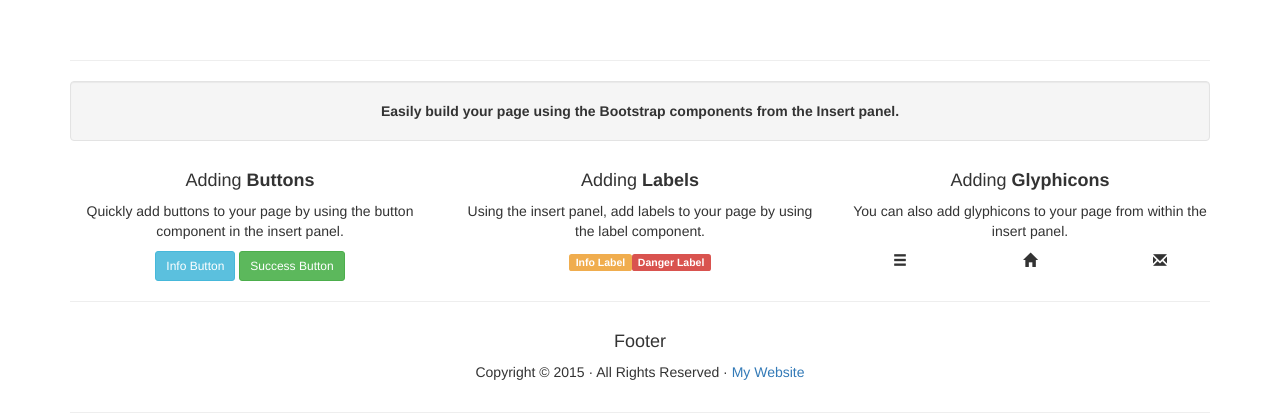
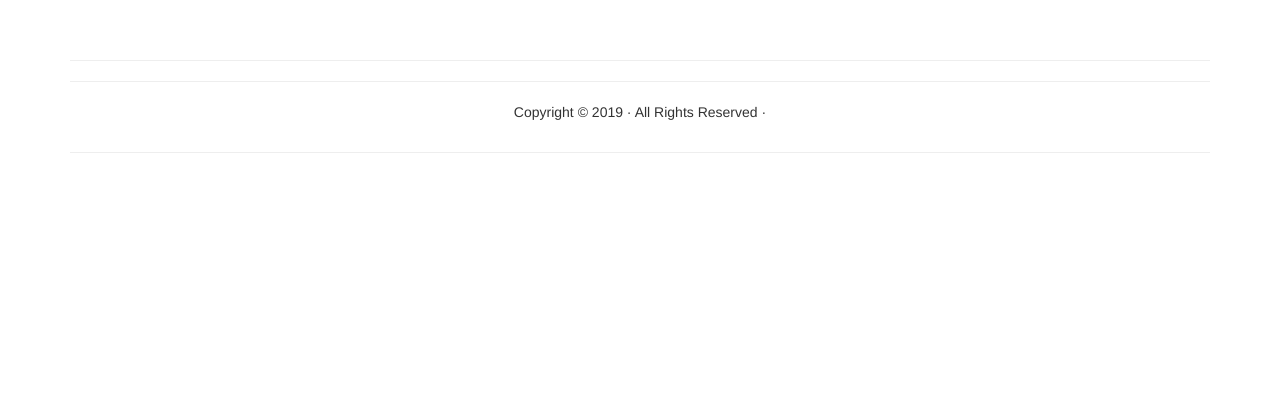
Before and after one commit to Dian-Yordanov/rumyanawebsite, a plain HTML site: page resume.html in a window 1280 px wide. Shown: the part 2596-3015 px from the top of the page. After the commit the page ends 2769 px from the top, so only its background shows below. Drawn offline with Linux system fonts and the light colour scheme.

Commit message:
fast save

```diff
--- a/resume.html
+++ b/resume.html
@@ -192,38 +192,10 @@
       </object>
     </div>
     <hr>
-    <div class="row">
-      <div class="text-center col-md-12">
-        <div class="well"><strong> Easily build your page using the Bootstrap components from the Insert panel.</strong></div>
-      </div>
-    </div>
-    <div class="row">
-      <div class="col-sm-4 text-center">
-        <h4>Adding <strong>Buttons</strong></h4>
-        <p>Quickly add buttons to your page by using the button component in the insert panel. </p>
-        <button type="button" class="btn btn-info btn-sm">Info Button</button>
-        <button type="button" class="btn btn-success btn-sm">Success Button</button>
-      </div>
-      <div class="text-center col-sm-4">
-        <h4>Adding <strong>Labels</strong></h4>
-        <p>Using the insert panel, add labels to your page by using the label component.</p>
-        <span class="label label-warning">Info Label</span><span class="label label-danger">Danger Label</span>
-      </div>
-      <div class="text-center col-sm-4">
-        <h4>Adding <strong>Glyphicons</strong></h4>
-        <p>You can also add glyphicons to your page from within the insert panel.</p>
-        <div class="row">
-          <div class="col-xs-4"><span class="glyphicon glyphicon-menu-hamburger" aria-hidden="true"></span></div>
-          <div class="col-xs-4"><span class="glyphicon glyphicon-home" aria-hidden="true"> </span> </div>
-          <div class="col-xs-4"><span class="glyphicon glyphicon-envelope" aria-hidden="true"></span></div>
-        </div>
-      </div>
-    </div>
-    <hr>
+<hr>
     <div class="row">
       <div class="text-center col-md-6 col-md-offset-3">
-        <h4>Footer </h4>
-        <p>Copyright © 2015 · All Rights Reserved · <a href="http://yourwebsite.com/">My Website</a></p>
+<p>Copyright © 2019 · All Rights Reserved · </p>
       </div>
     </div>
     <hr>
```
